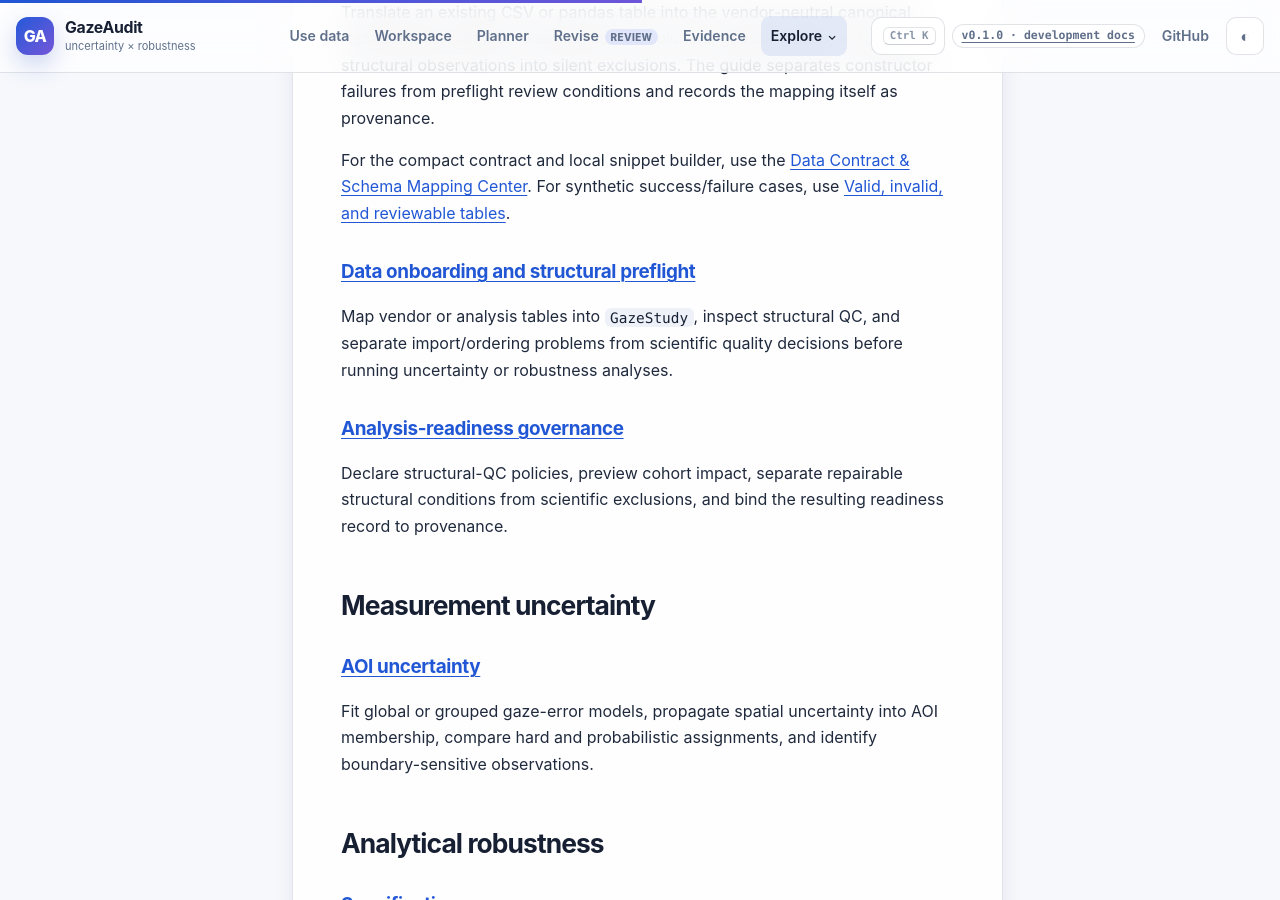
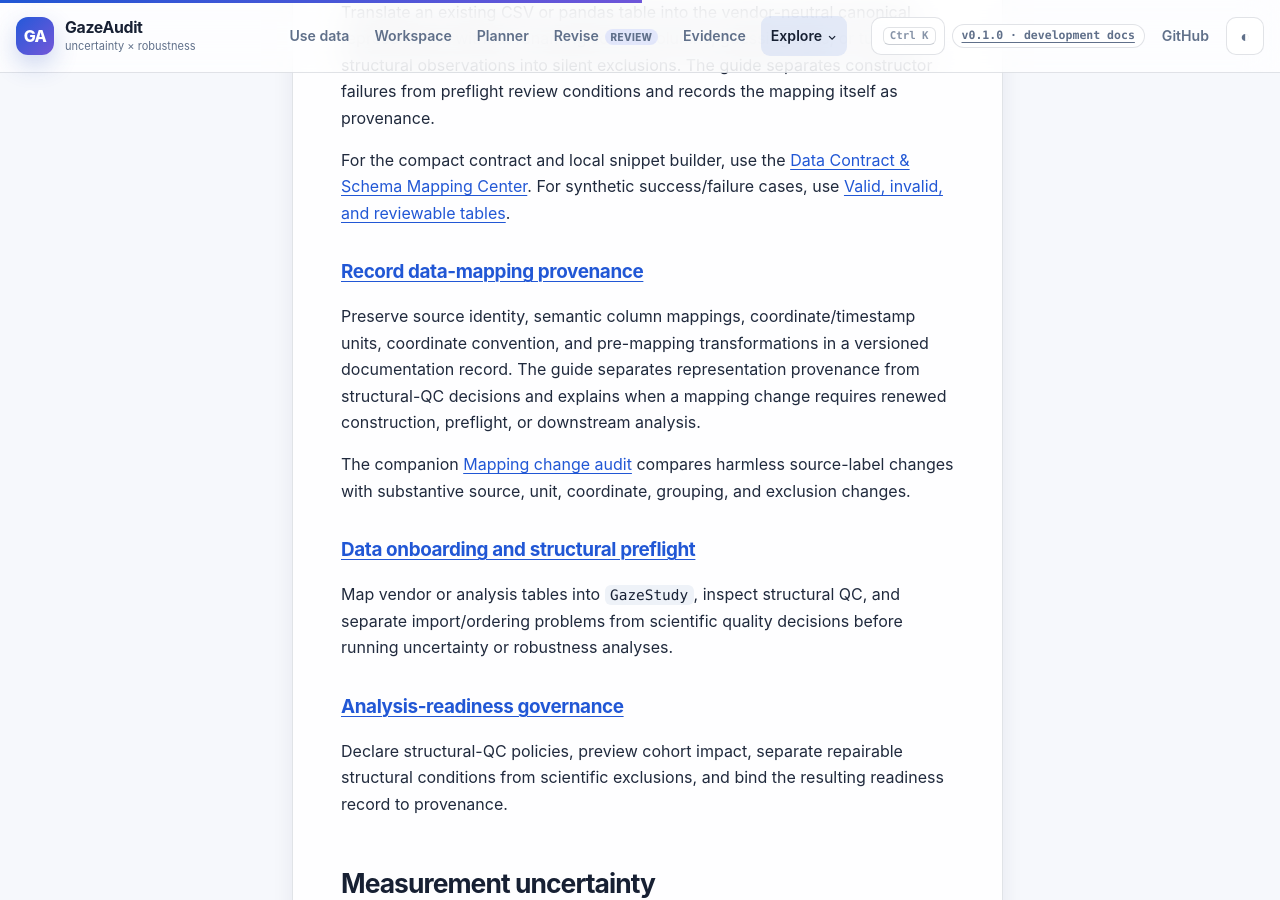
Before and after one commit to stefanosbalaskas/GazeAudit, a Jekyll site: the page built from docs/guides/index.md, in a window 1280 px wide and 900 px high, scrolled down 6025 px. Built offline with Jekyll 4.4.1, drawn with Linux system fonts in a browser that asks for light colours; some of the changed text lies outside the part shown.

Commit message:
docs: surface data mapping provenance guide

```diff
--- a/docs/guides/index.md
+++ b/docs/guides/index.md
@@ -95,6 +95,12 @@
     <p>Bind participant, trial, timestamp, x, and y to the real source columns, record units, distinguish hard schema errors from review conditions, and preserve mapping provenance.</p>
     <p><a href="map-your-table/">Map your table →</a></p>
   </article>
+  <article class="card">
+    <div class="card-icon" aria-hidden="true">15</div>
+    <h3>Preserve data-mapping provenance</h3>
+    <p>Record source identity, semantic mappings, units, coordinate convention, pre-mapping transformations, and the consequences of later mapping changes.</p>
+    <p><a href="data-mapping-provenance/">Data mapping provenance →</a></p>
+  </article>
 </div>
 
 ## Environment setup
@@ -154,6 +160,12 @@
 Translate an existing CSV or pandas table into the vendor-neutral canonical representation without renaming source columns, guessing units, or turning structural observations into silent exclusions. The guide separates constructor failures from preflight review conditions and records the mapping itself as provenance.
 
 For the compact contract and local snippet builder, use the [Data Contract & Schema Mapping Center]({{ '/docs/data-contract/' | relative_url }}). For synthetic success/failure cases, use [Valid, invalid, and reviewable tables]({{ '/docs/examples/data-contract-valid-invalid/' | relative_url }}).
+
+### [Record data-mapping provenance](data-mapping-provenance/)
+
+Preserve source identity, semantic column mappings, coordinate/timestamp units, coordinate convention, and pre-mapping transformations in a versioned documentation record. The guide separates representation provenance from structural-QC decisions and explains when a mapping change requires renewed construction, preflight, or downstream analysis.
+
+The companion [Mapping change audit]({{ '/docs/examples/data-mapping-change-audit/' | relative_url }}) compares harmless source-label changes with substantive source, unit, coordinate, grouping, and exclusion changes.
 
 ### [Data onboarding and structural preflight](data-onboarding/)
 
```
